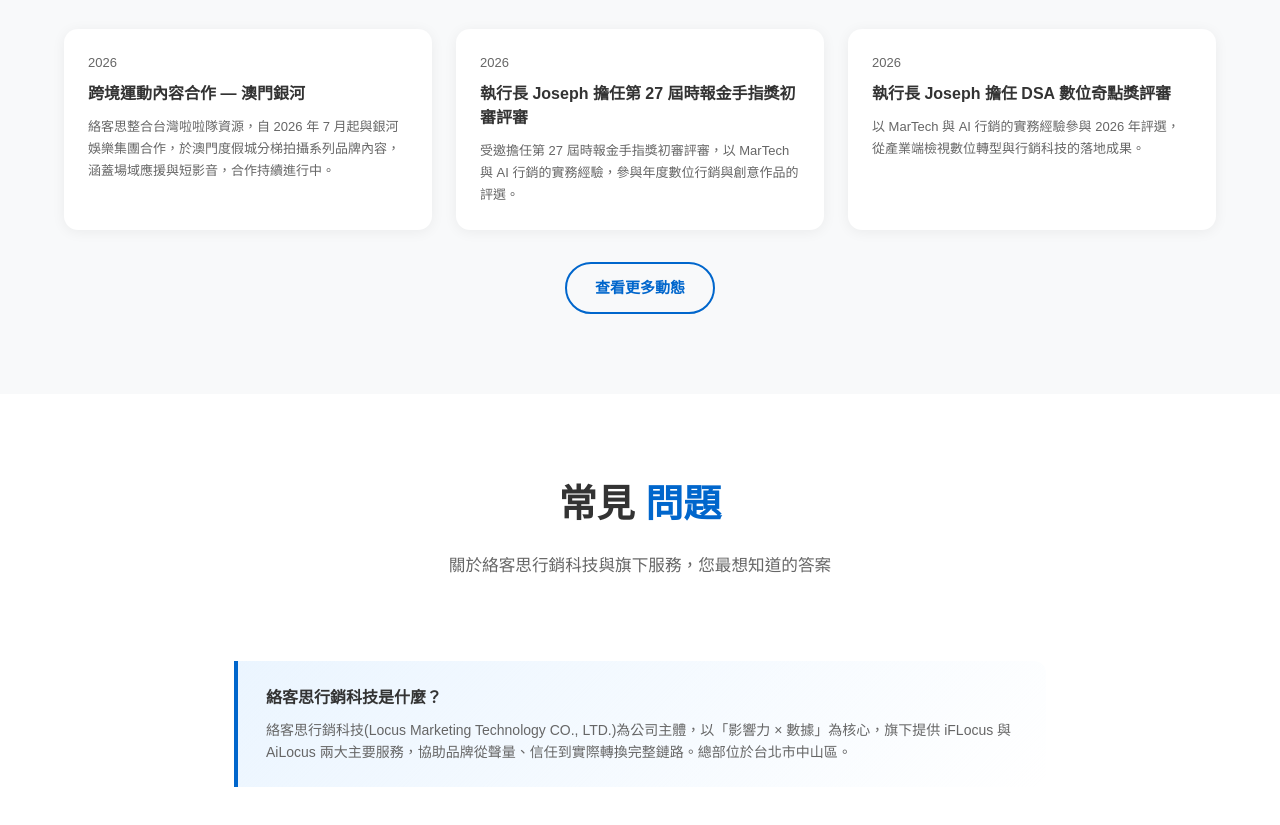
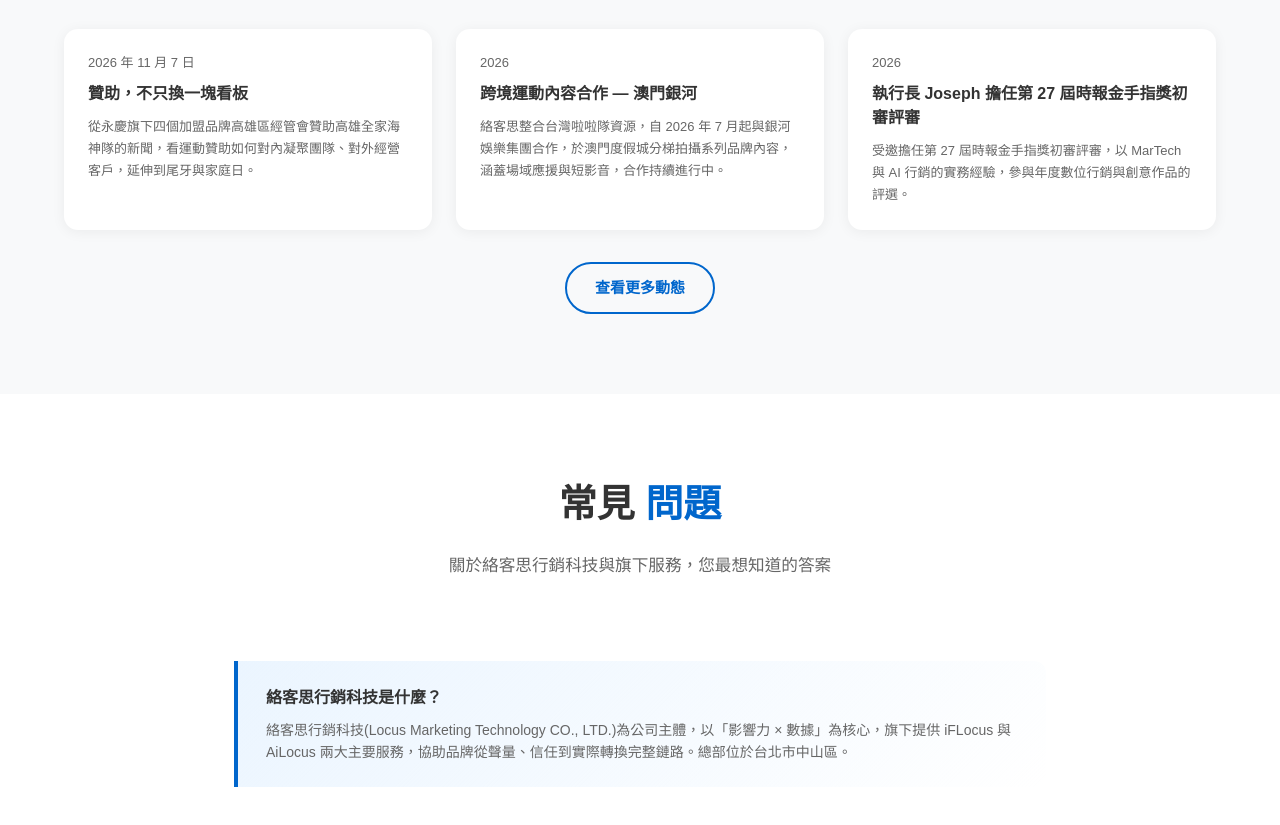
Before and after one commit to JLforAi/iflocus-website, a plain HTML site: page index.html in a window 1280 px wide. Shown: the part 5165-5990 px from the top of the page. Drawn offline with Linux system fonts and the light colour scheme.

Commit message:
content: 首頁最新動態新增 11/7「贊助，不只換一塊看板」
依 0117 工單（社群內容部 11/13 選文）：首頁「最新動態」新增 11/7 粉專貼文一則，
連到 FB 原文（另開新視窗），取代三則中最舊的「DSA 數位奇點獎評審」（2026 年 9 月）。
摘要文字取自貼文原文。運動行銷頁嵌入與 11/11 雙11貼文本輪未上，原因見工單報告。

Co-Authored-By: Claude Opus 5.5 <noreply@anthropic.com>

```diff
--- a/index.html
+++ b/index.html
@@ -314,6 +314,11 @@
       </a>
     </div>
     <div class="news-mini-grid">
+      <a href="https://www.facebook.com/1565912975336914/posts/1602910664970478" target="_blank" rel="noopener noreferrer" class="news-mini-card">
+        <div class="news-date">2026 年 11 月 7 日</div>
+        <h3>贊助，不只換一塊看板</h3>
+        <p>從永慶旗下四個加盟品牌高雄區經管會贊助高雄全家海神隊的新聞，看運動贊助如何對內凝聚團隊、對外經營客戶，延伸到尾牙與家庭日。</p>
+      </a>
       <a href="news.html" class="news-mini-card">
         <div class="news-date">2026</div>
         <h3>跨境運動內容合作 — 澳門銀河</h3>
@@ -323,11 +328,6 @@
         <div class="news-date">2026</div>
         <h3>執行長 Joseph 擔任第 27 屆時報金手指獎初審評審</h3>
         <p>受邀擔任第 27 屆時報金手指獎初審評審，以 MarTech 與 AI 行銷的實務經驗，參與年度數位行銷與創意作品的評選。</p>
-      </a>
-      <a href="news.html" class="news-mini-card">
-        <div class="news-date">2026</div>
-        <h3>執行長 Joseph 擔任 DSA 數位奇點獎評審</h3>
-        <p>以 MarTech 與 AI 行銷的實務經驗參與 2026 年評選，從產業端檢視數位轉型與行銷科技的落地成果。</p>
       </a>
     </div>
     <div class="flex-center" style="margin-top:32px">
```
